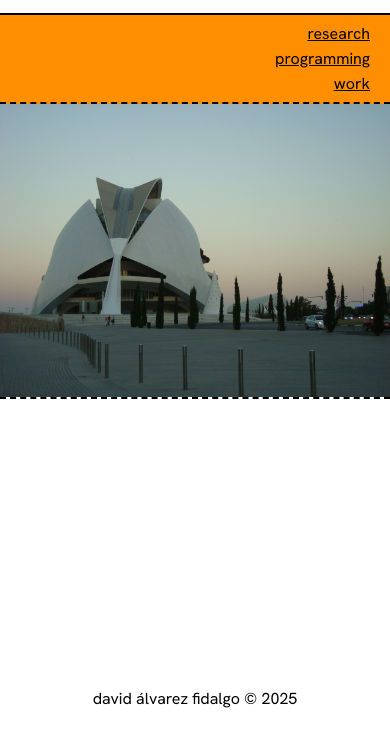
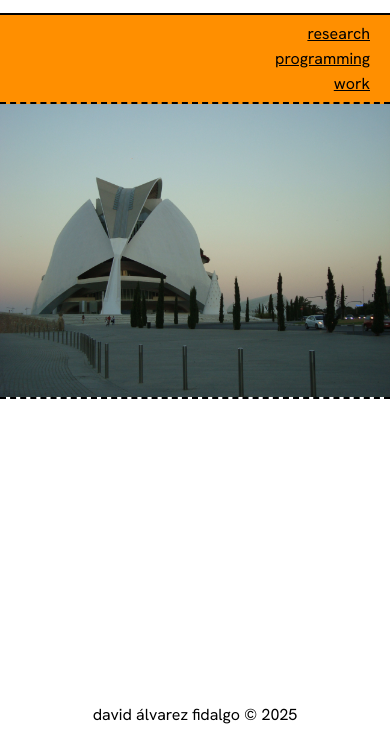
Before and after one commit to davidaf3/davidaf3.github.io, a plain HTML site: page index.html in a window 390 px wide. Shown: the part 103-844 px from the top of the page. Drawn offline with Linux system fonts and the light colour scheme.

Commit message:
Fix mobile

```diff
--- a/styles.css
+++ b/styles.css
@@ -64,6 +64,7 @@ footer {
     border-left: none;
     border-right: none;
     padding-top: 1rem;
+    min-height: calc(100vh - 2rem);
   }
 
   h1 {
```
